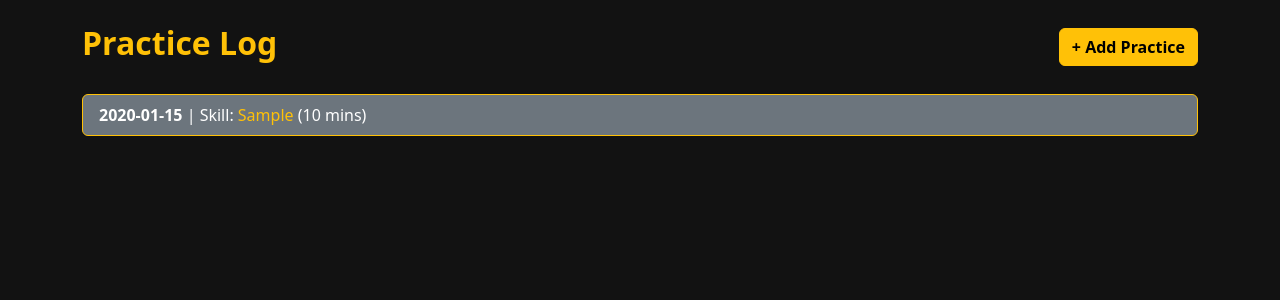
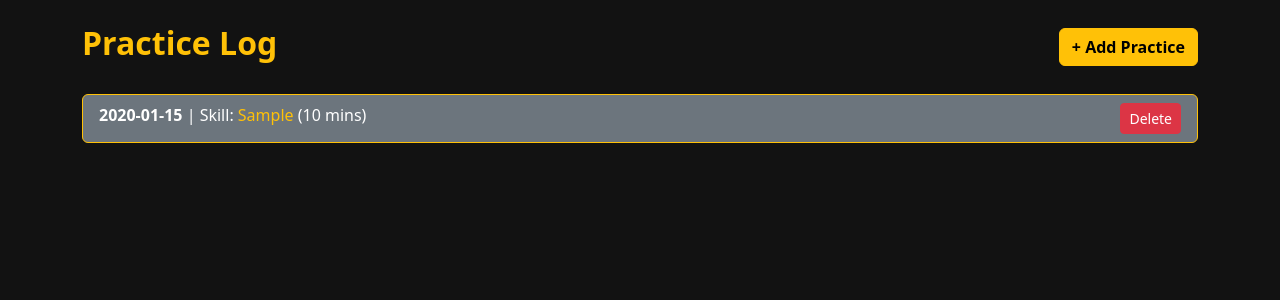
Before and after one commit to jamInwza007x/hoop-analytics, a Flask app: page /practice in a window 1280 px wide. Shown: the part 57-357 px from the top of the page. Run offline with Flask 3, Linux system fonts and the light colour scheme; tables that the repository leaves empty hold one stand-in row (values such as "Sample post").

Commit message:
Add delete button UI to practice log

```diff
--- a/templates/practice.html
+++ b/templates/practice.html
@@ -13,7 +13,9 @@
         <ul class="list-group">
             {% for p in practices %}
             <li class="list-group-item bg-secondary text-white border-warning mb-2 rounded">
-                <strong>{{ p.date.strftime('%Y-%m-%d') }}</strong> | Skill: <span class="text-warning">{{ p.skill }}</span> ({{ p.duration_mins }} mins)
+                <strong>{{ p.date.strftime('%Y-%m-%d') }}</strong> | Skill: <span class="text-warning">{{ p.skill }}</span> ({{ p.duration_mins }} mins)<form action="/practice/delete/{{ p.id }}" method="POST" class="d-inline float-end">
+    <button type="submit" class="btn btn-danger btn-sm">Delete</button>
+</form>
             </li>
             {% else %}
             <li class="list-group-item bg-dark text-muted text-center border-secondary">
```
